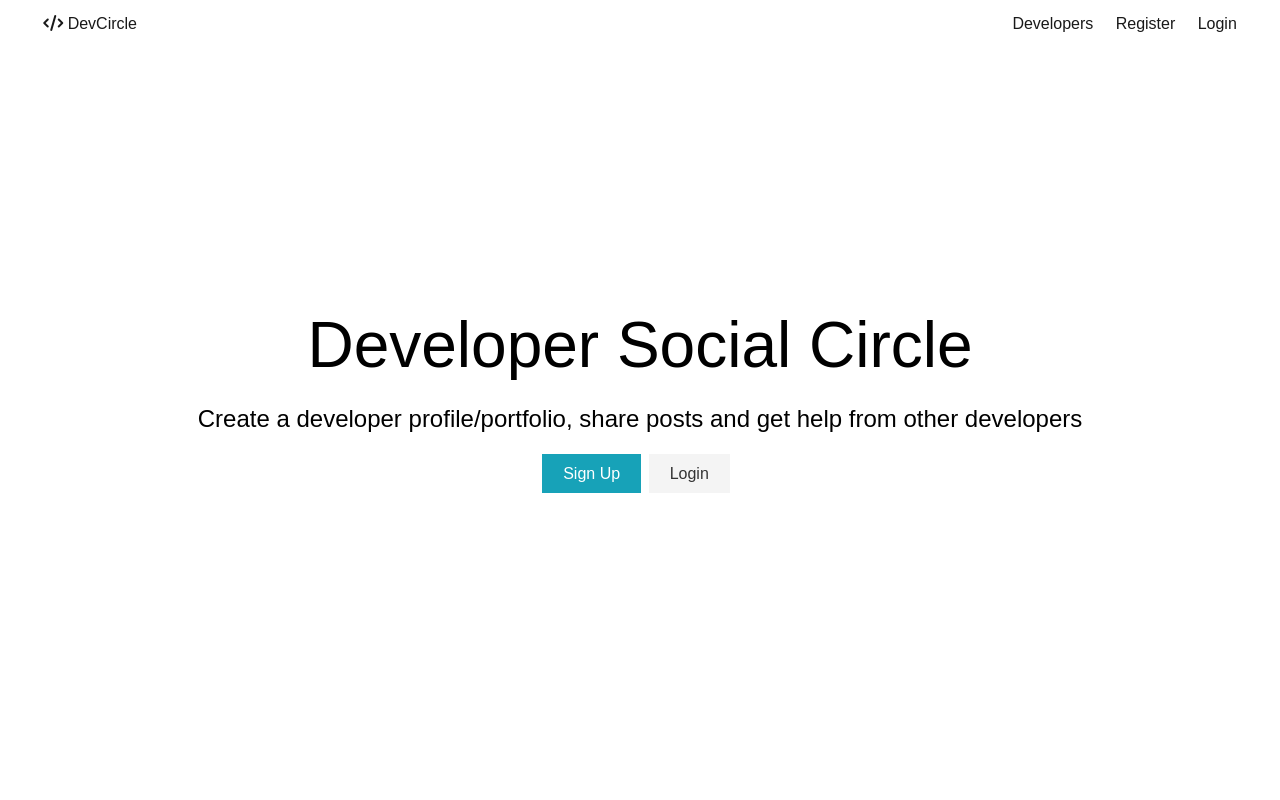
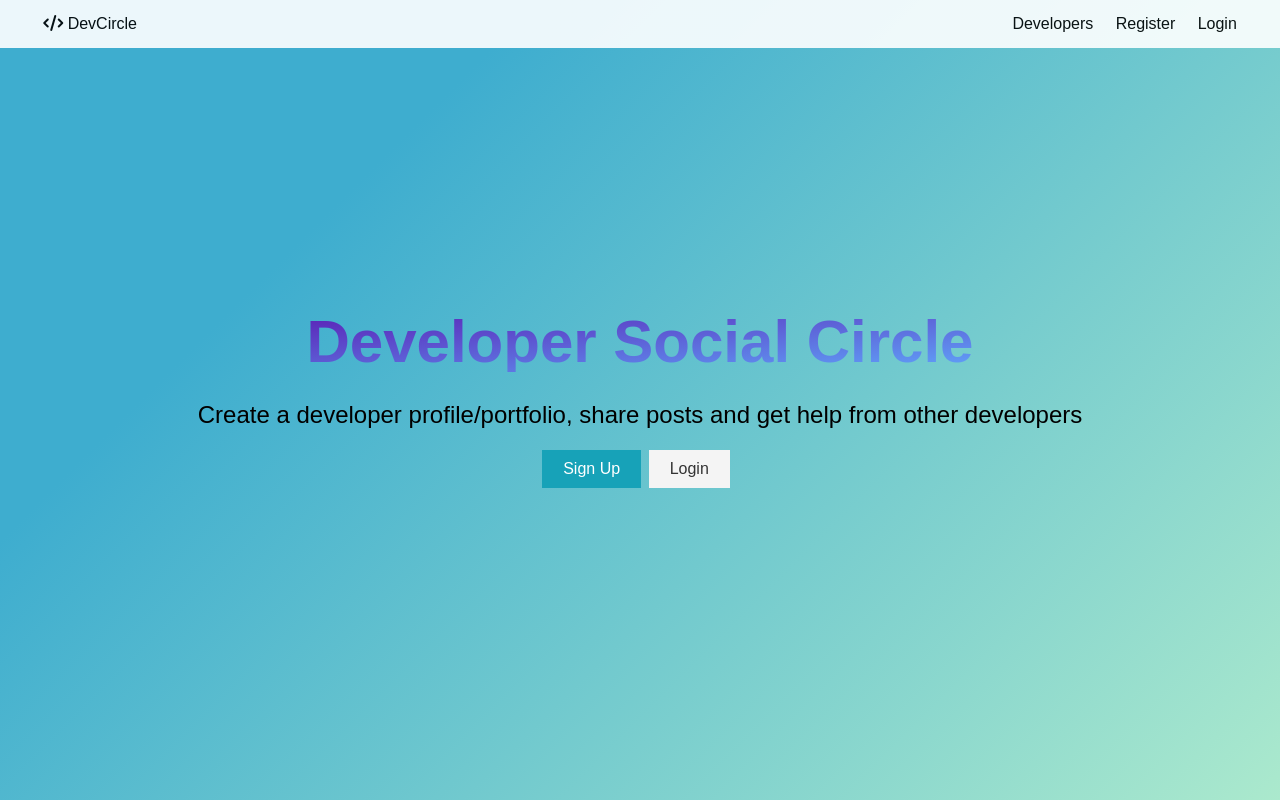
Before and after one commit to synerjay/Trayn-Weightlift-Tracker, a React (Create React App) app in the folder client/: page / in a window 1280 px wide. Built offline with nearby package versions, Linux system fonts and the light colour scheme; no server answers; the HTML template or start-up script is replaced by a standard one.

Commit message:
Added some gradient on the landing page

```diff
--- a/client/src/components/layout/Landing.js
+++ b/client/src/components/layout/Landing.js
@@ -13,7 +13,9 @@ const Landing = ({ isAuthenticated }) => {
     <section className='landing'>
       <div className='dark-overlay'>
         <div className='landing-inner'>
-          <h1 className='x-large'>Developer Social Circle</h1>
+          <h1 className='mb-6 text-6xl font-extrabold text-transparent bg-clip-text bg-gradient-to-br from-purple-800 to-blue-400'>
+            Developer Social Circle
+          </h1>
           <p className='lead'>
             Create a developer profile/portfolio, share posts and get help from
             other developers
--- a/client/src/index.css
+++ b/client/src/index.css
@@ -339,7 +339,9 @@ button {
 /* Landing Page */
 .landing {
   position: relative;
-  background: #fff;
+  /* background: #fff; */
+  background-color: #abe9cd;
+  background-image: linear-gradient(315deg, #abe9cd 0%, #3eadcf 74%);
   height: 100vh;
 }
 
```
